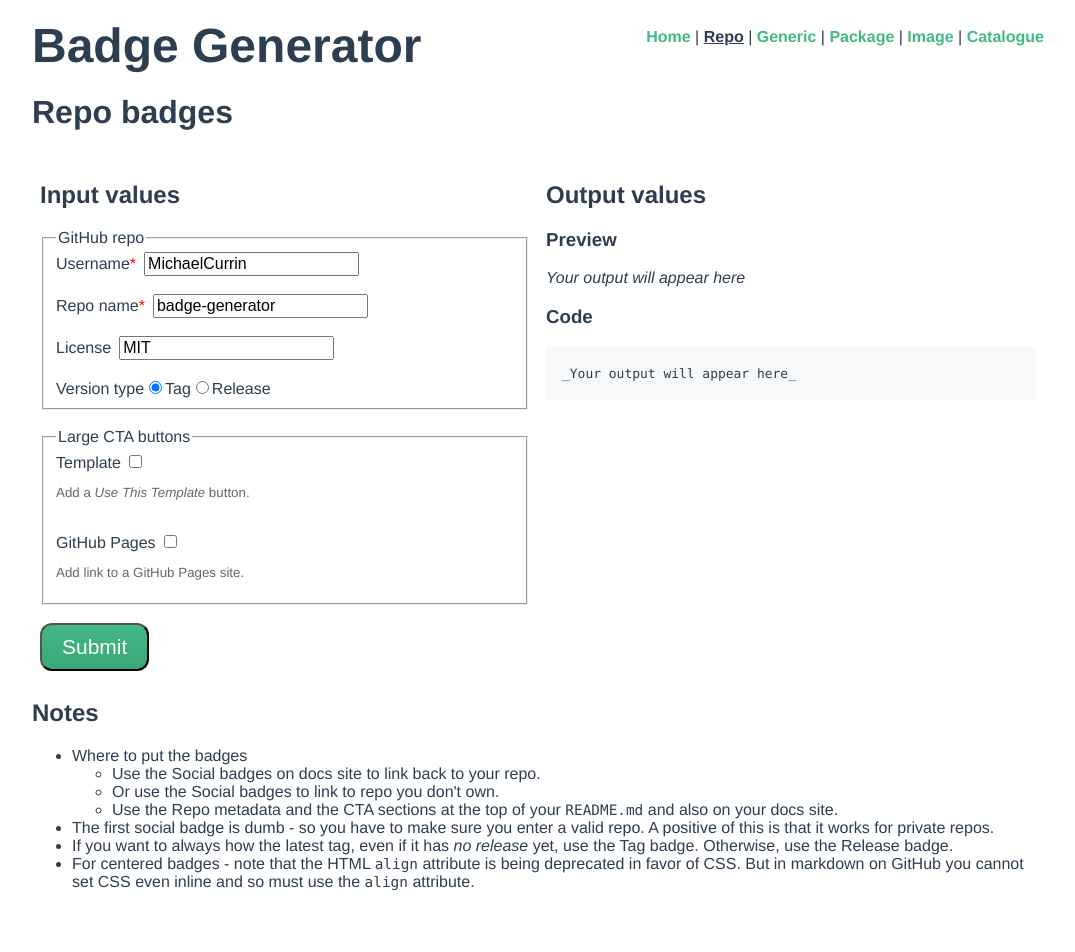
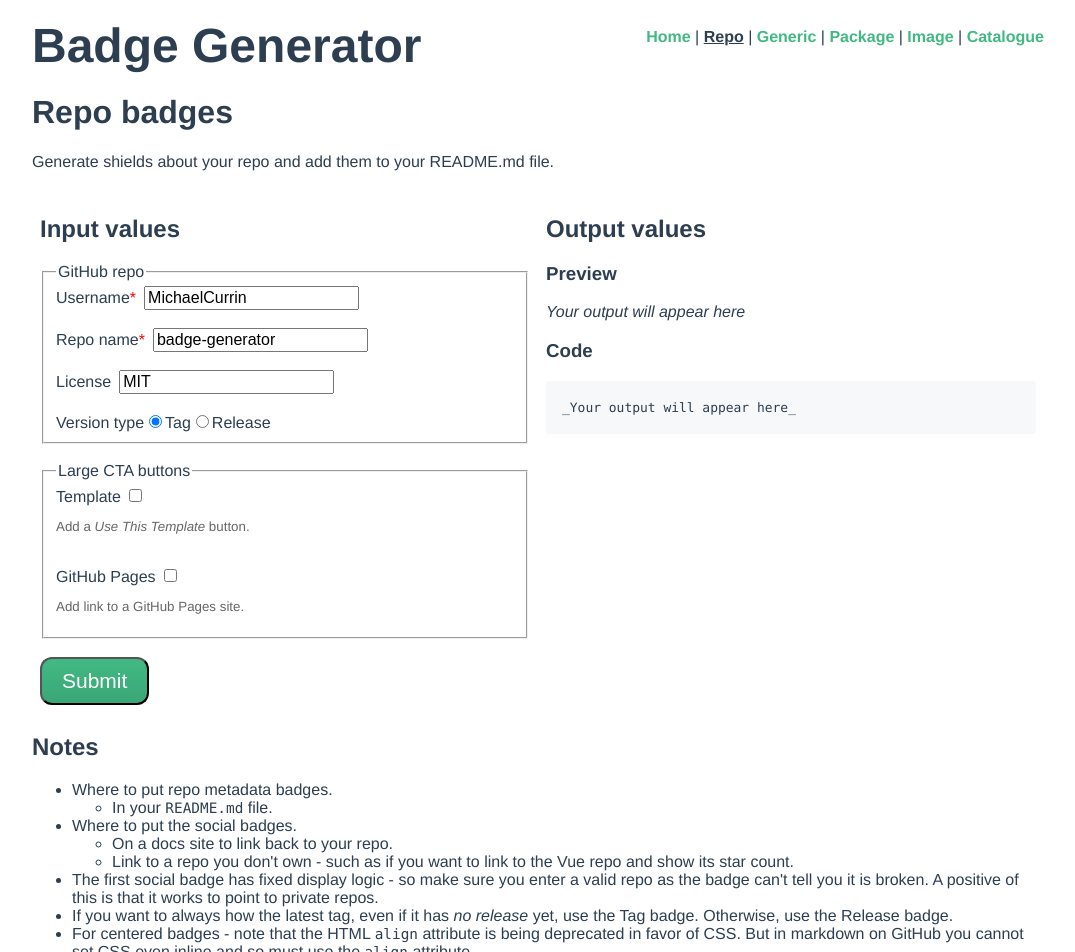
Before and after one commit to MichaelCurrin/badge-generator, a Vue app: page /#/repo in a window 1280 px wide. Shown: the top 952 px of the page, without its empty margins (102-1177 px from the left). Before the commit the page ends 915 px from the top, so only its background shows below. Built offline with nearby package versions, Linux system fonts and the light colour scheme.

Commit message:
Update RepoBadges.vue

```diff
--- a/src/views/RepoBadges.vue
+++ b/src/views/RepoBadges.vue
@@ -3,6 +3,10 @@
     <div class="row">
       <div class="col-12">
         <h1>Repo badges</h1>
+
+        <p>
+          Generate shields about your repo and add them to your README.md file.
+        </p>
       </div>
     </div>
 
@@ -92,11 +96,12 @@ import { Repo } from "@/core/Repo";
 import { TagTypes } from "@/core/Repo.d";
 
 const note = `
-- Where to put the badges
-    - Use the Social badges on docs site to link back to your repo.
-    - Or use the Social badges to link to repo you don't own.
-    - Use the Repo metadata and the CTA sections at the top of your \`README.md\` and also on your docs site.
-- The first social badge is dumb - so you have to make sure you enter a valid repo. A positive of this is that it works for private repos.
+- Where to put repo metadata badges.
+    - In your \`README.md\` file.
+- Where to put the social badges.
+    - On a docs site to link back to your repo.
+    - Link to a repo you don't own - such as if you want to link to the Vue repo and show its star count.
+- The first social badge has fixed display logic - so make sure you enter a valid repo as the badge can't tell you it is broken. A positive of this is that it works to point to private repos.
 - If you want to always how the latest tag, even if it has _no release_ yet, use the Tag badge. Otherwise, use the Release badge.
 - For centered badges - note that the HTML \`align\` attribute is being deprecated in favor of CSS. But in markdown on GitHub you cannot set CSS even inline and so must use the \`align\` attribute.
 `;
```
